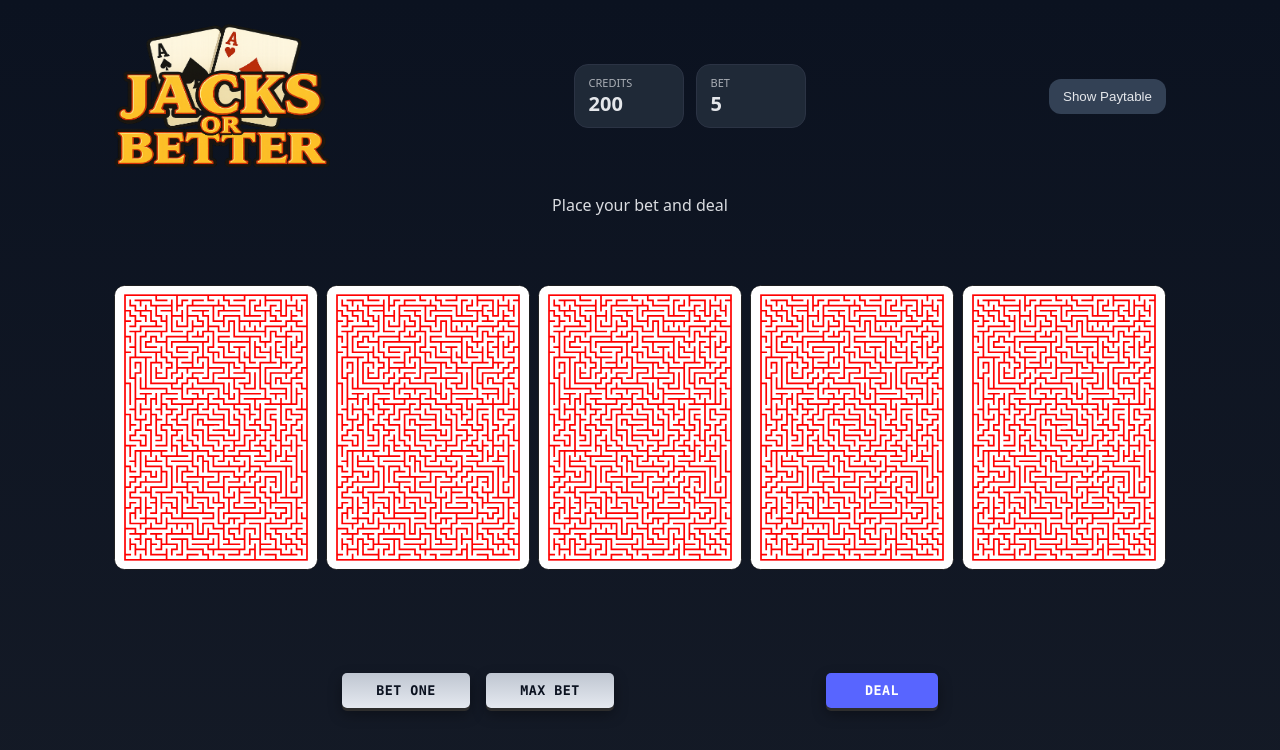
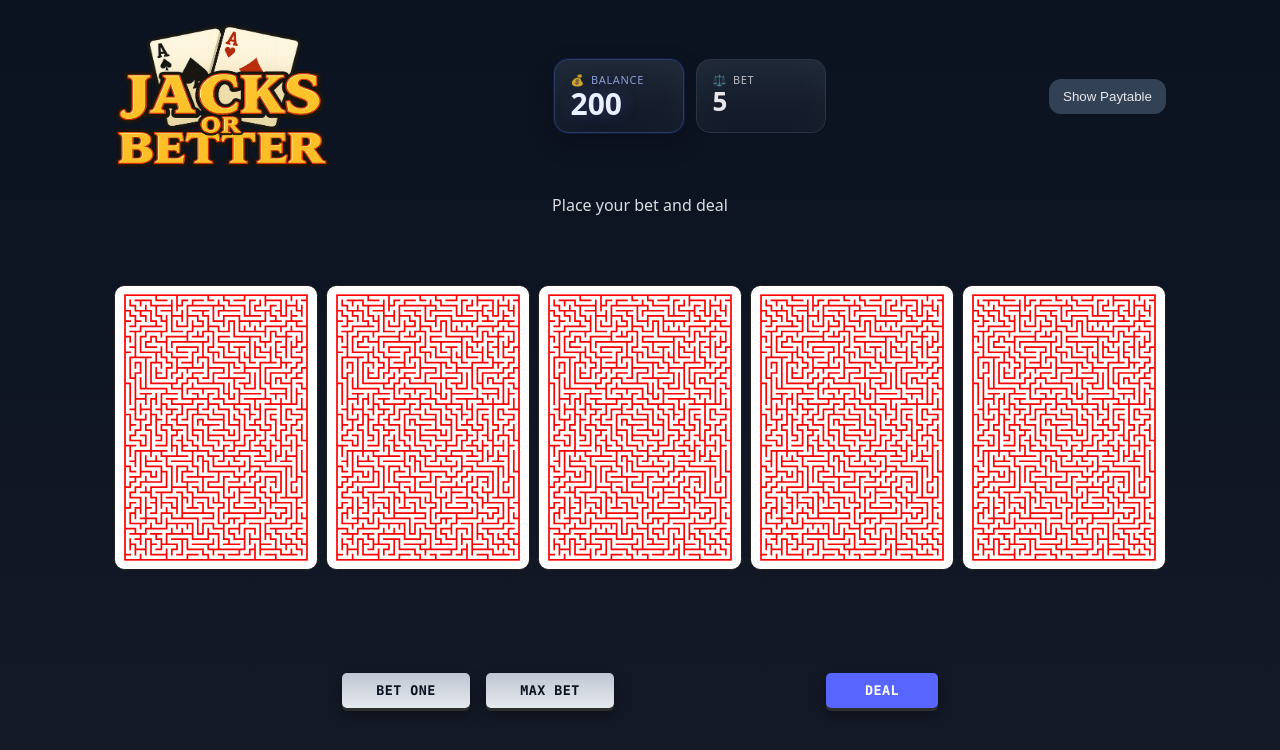
Before and after one commit to mbaturay/Casino-Poker, a React (Vite) app: page / in a window 1280 px wide. Shown: the top 750 px of the page. Built offline with nearby package versions, Linux system fonts and the light colour scheme; a web font is replaced by a local one.

Commit message:
ui(bank): rename Credits to Balance; larger bold display with themed styling for balance and bet panels

```diff
--- a/src/VideoPoker.tsx
+++ b/src/VideoPoker.tsx
@@ -530,11 +530,11 @@ export default function VideoPoker() {
       <header className="top">
         <img src="/img/JacksOrBetter.png" alt="Jacks or Better" className="logo" />
         <div className="bank">
-          <div className="panel">
-            <div className="label">Credits</div>
+          <div className="panel panel-balance" aria-label="Balance">
+            <div className="label">Balance</div>
             <div className="value">{credits}</div>
           </div>
-          <div className="panel">
+          <div className="panel" aria-label="Bet">
             <div className="label">Bet</div>
             <div className="value">{bet}</div>
           </div>
--- a/src/styles.css
+++ b/src/styles.css
@@ -15,9 +15,17 @@ body{margin:0;font-family:system-ui,-apple-system,Segoe UI,Roboto,Helvetica,Aria
 h1{margin:0;font-size:28px}
 .logo{width:216px;height:144px;image-rendering:auto}
 .bank{display:flex;gap:12px}
-.panel{background:var(--panel);border:1px solid var(--border);border-radius:14px;padding:10px 14px;min-width:110px}
-.label{font-size:11px;opacity:.7;text-transform:uppercase}
-.value{font-weight:700;font-size:20px}
+.panel{background:linear-gradient(180deg, rgba(31,41,55,.9), rgba(17,24,39,.9));border:1px solid var(--border);border-radius:14px;padding:12px 16px;min-width:130px;position:relative;overflow:hidden}
+.panel::after{content:"";position:absolute;inset:0;pointer-events:none;box-shadow:inset 0 0 40px rgba(255,255,255,.03)}
+.label{font-size:11px;opacity:.8;text-transform:uppercase;letter-spacing:.06em}
+.value{font-weight:800;font-size:26px;line-height:1.1}
+/* Balance emphasis */
+.panel-balance{border-color:#2a3b66;box-shadow:0 0 0 1px rgba(52,101,255,.15), 0 10px 24px rgba(0,0,0,.25)}
+.panel-balance .label{color:#a9bbff}
+.panel-balance .value{font-size:30px;color:#eaf0ff;text-shadow:0 0 18px rgba(98,118,255,.25)}
+/* Optional small glyphs */
+.panel-balance .label::before{content:"\1F4B0"; /* money bag */ margin-right:6px}
+.panel[aria-label="Bet"] .label::before{content:"\2696\FE0F"; /* scales */ margin-right:6px}
 /* paytable modal redesign */
 .modal.modal-paytable .paytable-board{
 	/* paytable theme colors */
```
